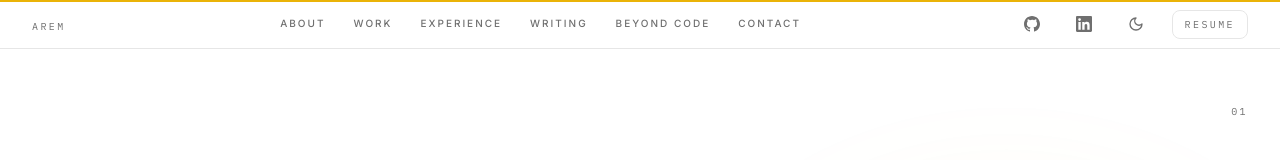
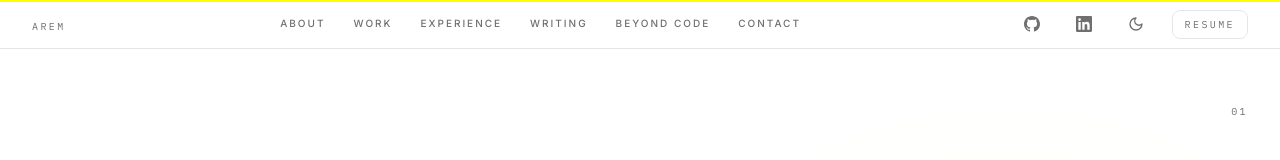
Before and after one commit to Arem-ee/arem, a Next.js app: page / in a window 1280 px wide. Shown: the top 160 px of the page. Built offline with nearby package versions, Linux system fonts and the light colour scheme.

Commit message:
accent: switch yellow to #ffff00

```diff
--- a/src/app/globals.css
+++ b/src/app/globals.css
@@ -74,7 +74,7 @@
 
   --background: #ffffff;
   --foreground: #111111;
-  --primary: #eab308;
+  --primary: #ffff00;
   --primary-foreground: #111111;
   --secondary: #f5f5f5;
   --secondary-foreground: #111111;
@@ -86,7 +86,7 @@
   --destructive-foreground: #ffffff;
   --border: #e6e6e6;
   --input: #e6e6e6;
-  --ring: #eab308;
+  --ring: #ffff00;
   --card: #ffffff;
   --card-foreground: #111111;
   --surface: #f7f7f7;
@@ -98,7 +98,7 @@
 
   --background: #000000;
   --foreground: #f4f4f4;
-  --primary: #eab308;
+  --primary: #ffff00;
   --primary-foreground: #111111;
   --secondary: #141414;
   --secondary-foreground: #f4f4f4;
@@ -110,7 +110,7 @@
   --destructive-foreground: #ffffff;
   --border: #2a2a2a;
   --input: #2a2a2a;
-  --ring: #eab308;
+  --ring: #ffff00;
   --card: #0d0d0d;
   --card-foreground: #f4f4f4;
   --surface: #0d0d0d;
```
